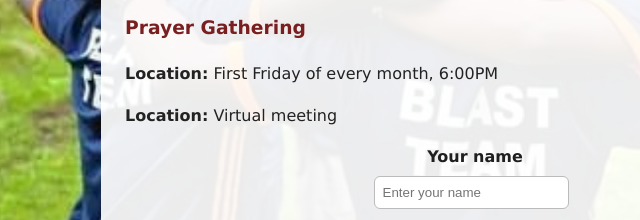
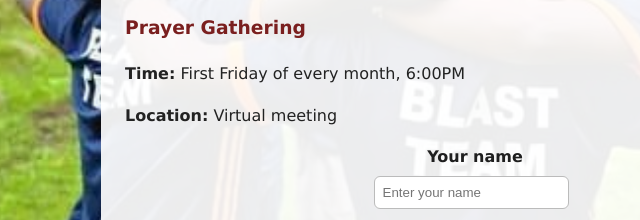
Before and after one commit to silasmukabwa254-ux/Blast, a plain HTML site: page index.html in a window 1280 px wide. Shown: the part 1162-1382 px from the top of the page, 165-805 px from the left. Drawn offline with Linux system fonts and the light colour scheme.

Commit message:
improve wording for virtual meeting location

```diff
--- a/index.html
+++ b/index.html
@@ -65,7 +65,7 @@
        </div>
        <div class ="event-card">
               <h3>Prayer Gathering</h3>
-              <p><strong>Location:</strong> First Friday of every month, 6:00PM</P>
+              <p><strong>Time:</strong> First Friday of every month, 6:00PM</P>
                      <p><strong>Location:</strong> Virtual meeting</p>
 </div>
 </section>
```
